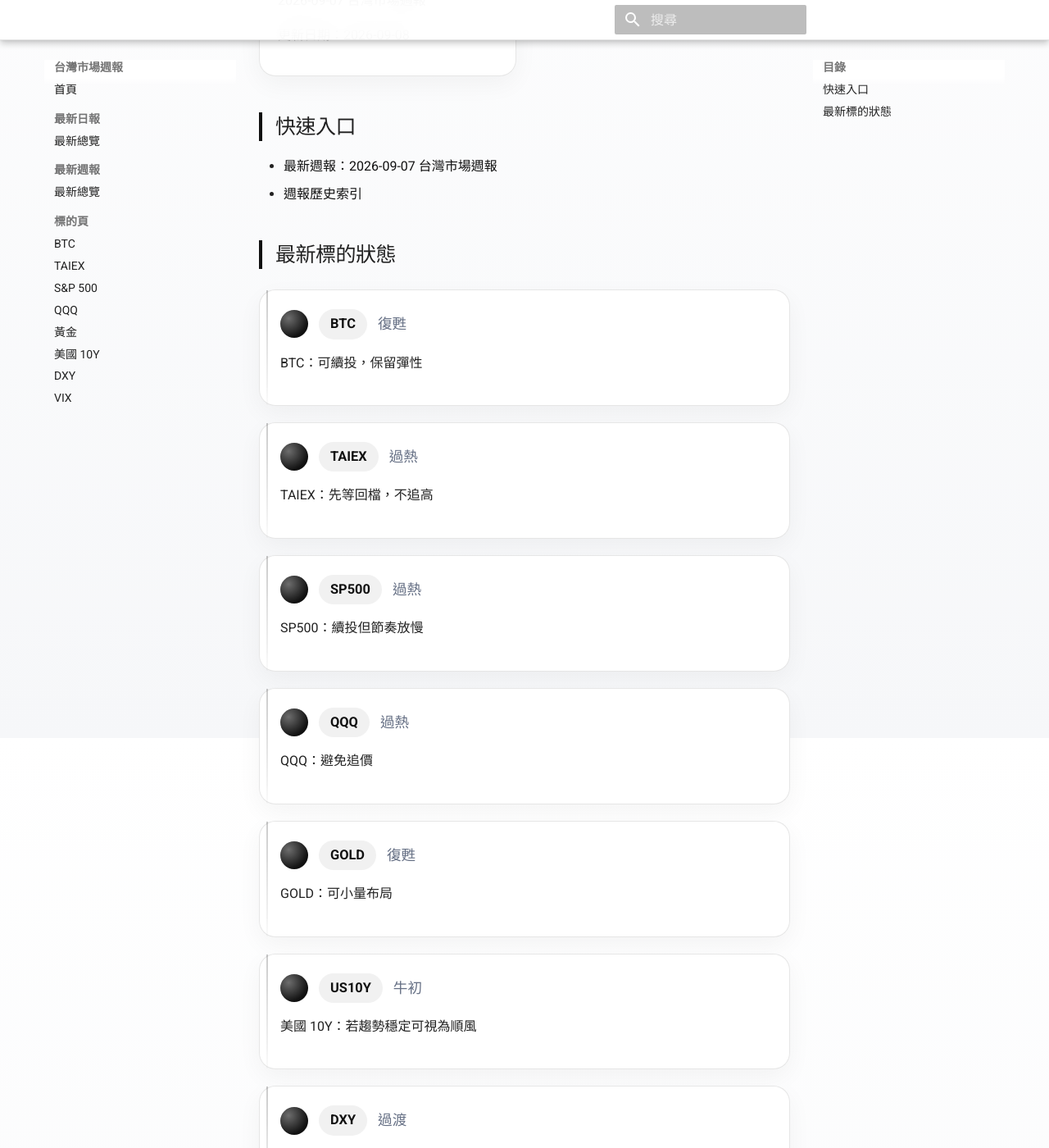
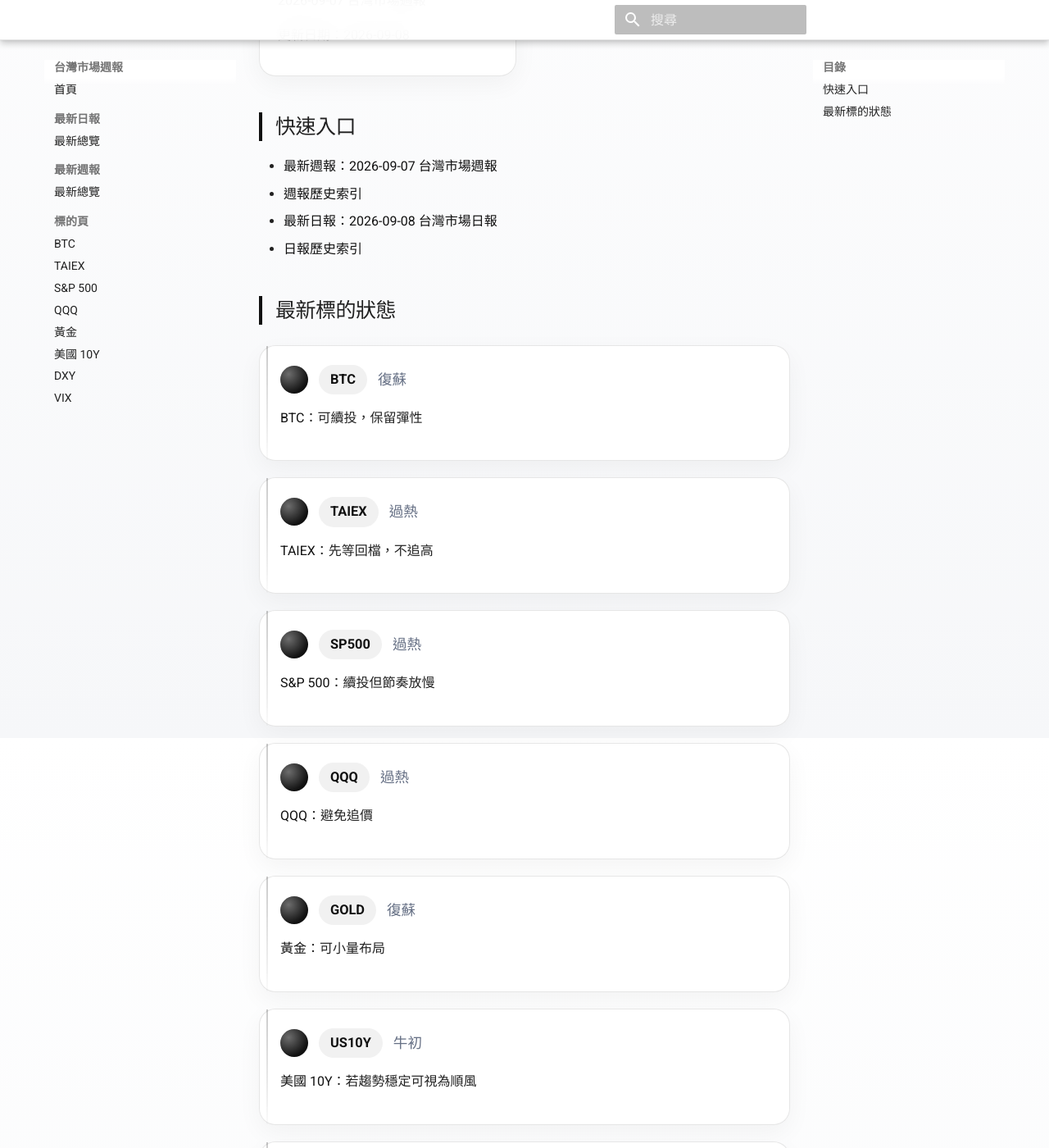
Before and after one commit to Larry-kang/market-regime-weekly, an MkDocs documentation site: the page built from docs/index.md, in a window 1280 px wide and 1400 px high, scrolled down 500 px. Shown: the whole window at 82% size. Built offline with MkDocs 1.6.1 and Material for MkDocs 9.7.7, drawn with Linux system fonts in a browser that asks for light colours; comment, search, counter and statistics services are not loaded; some of the changed text lies outside the part shown.

Commit message:
docs: label weekly snapshot and link live market pages

```diff
--- a/docs/index.md
+++ b/docs/index.md
@@ -21,39 +21,41 @@
 ## 快速入口
 - <a href="weekly/2026-09-07/">最新週報：2026-09-07 台灣市場週報</a>
 - <a href="weekly/">週報歷史索引</a>
+- <a href="daily/2026-09-08/">最新日報：2026-09-08 台灣市場日報</a>
+- <a href="daily/">日報歷史索引</a>
 
 ## 最新標的狀態
 <div class="thread-feed">
   <div class="thread-card thread-connector">
-    <div class="thread-meta"><span class="thread-avatar"></span><span class="thread-badge">BTC</span><span>復甦</span></div>
-    <p>BTC：可續投，保留彈性</p>
+    <div class="thread-meta"><span class="thread-avatar"></span><span class="thread-badge">BTC</span><span>復蘇</span></div>
+    <p><a href="market/btc/">BTC</a>：可續投，保留彈性</p>
   </div>
   <div class="thread-card thread-connector">
     <div class="thread-meta"><span class="thread-avatar"></span><span class="thread-badge">TAIEX</span><span>過熱</span></div>
-    <p>TAIEX：先等回檔，不追高</p>
+    <p><a href="market/taiex/">TAIEX</a>：先等回檔，不追高</p>
   </div>
   <div class="thread-card thread-connector">
     <div class="thread-meta"><span class="thread-avatar"></span><span class="thread-badge">SP500</span><span>過熱</span></div>
-    <p>SP500：續投但節奏放慢</p>
+    <p><a href="market/sp500/">S&amp;P 500</a>：續投但節奏放慢</p>
   </div>
   <div class="thread-card thread-connector">
     <div class="thread-meta"><span class="thread-avatar"></span><span class="thread-badge">QQQ</span><span>過熱</span></div>
-    <p>QQQ：避免追價</p>
+    <p><a href="market/qqq/">QQQ</a>：避免追價</p>
   </div>
   <div class="thread-card thread-connector">
-    <div class="thread-meta"><span class="thread-avatar"></span><span class="thread-badge">GOLD</span><span>復甦</span></div>
-    <p>GOLD：可小量布局</p>
+    <div class="thread-meta"><span class="thread-avatar"></span><span class="thread-badge">GOLD</span><span>復蘇</span></div>
+    <p><a href="market/gold/">黃金</a>：可小量布局</p>
   </div>
   <div class="thread-card thread-connector">
     <div class="thread-meta"><span class="thread-avatar"></span><span class="thread-badge">US10Y</span><span>牛初</span></div>
-    <p>美國 10Y：若趨勢穩定可視為順風</p>
+    <p><a href="market/us10y/">美國 10Y</a>：若趨勢穩定可視為順風</p>
   </div>
   <div class="thread-card thread-connector">
     <div class="thread-meta"><span class="thread-avatar"></span><span class="thread-badge">DXY</span><span>過渡</span></div>
-    <p>DXY：暫不追</p>
+    <p><a href="market/dxy/">DXY</a>：暫不追</p>
   </div>
   <div class="thread-card thread-connector">
     <div class="thread-meta"><span class="thread-avatar"></span><span class="thread-badge">VIX</span><span>過渡</span></div>
-    <p>VIX：觀察波動變化</p>
+    <p><a href="market/vix/">VIX</a>：觀察波動變化</p>
   </div>
 </div>
```
Also changed, not shown: docs/weekly/index.md (+4 -2 lines).
